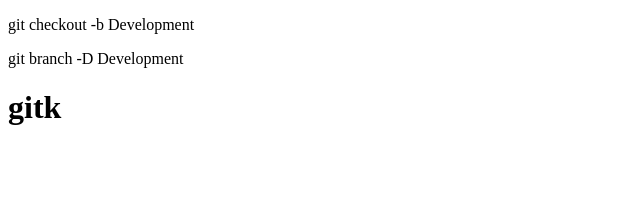
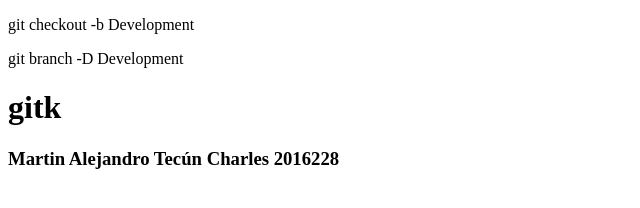
Before and after one commit to mtecun2016228/IN5BM-Mtecun2016228, a plain HTML site: page index.html in a window 1280 px wide. Shown: the whole page, without its empty margins (0-640 px from the left). Drawn offline with Linux system fonts and the light colour scheme.

Commit message:
Se agregó el carné de estudiante

```diff
--- a/index.html
+++ b/index.html
@@ -9,5 +9,6 @@
     <p>git checkout -b Development</p>
     <p>git branch -D Development</p>
     <h1>gitk</h1>
+    <h3>Martin Alejandro Tecún Charles 2016228</h3>
 </body>
 </html>
```
